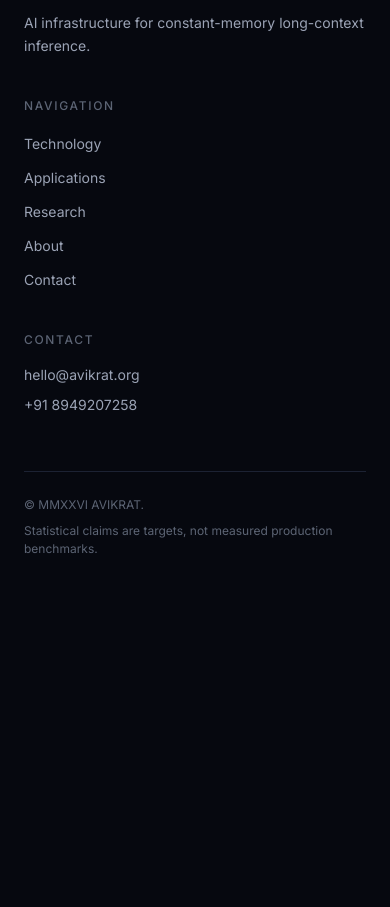
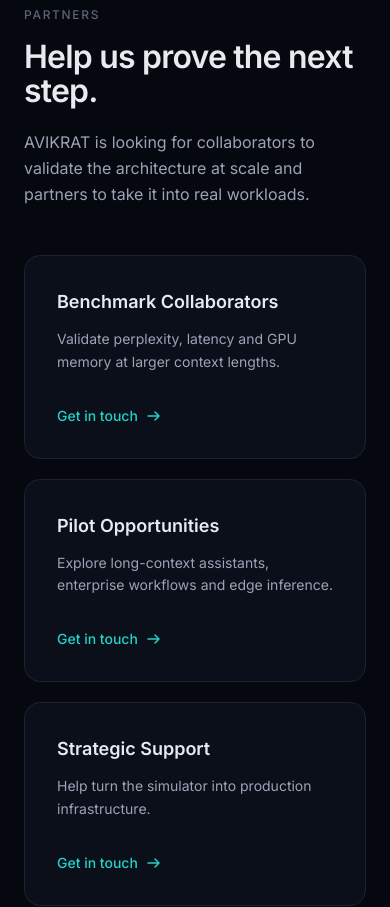
Before and after one commit to Neerajkumhar/Avikrat, a Next.js app: page / in a window 390 px wide. Shown: the part 6600-7507 px from the top of the page. Before the commit the page ends 7214 px from the top, so only its background shows below. Built offline with nearby package versions, Linux system fonts and the light colour scheme.

Commit message:
Add partner CTA cards section to home page

```diff
--- a/src/app/page.tsx
+++ b/src/app/page.tsx
@@ -4,6 +4,7 @@
 import { ScalingSection } from "@/components/sections/home/ScalingSection";
 import { ApplicationsSection } from "@/components/sections/home/ApplicationsSection";
 import { ProofSection } from "@/components/sections/home/ProofSection";
+import { PartnerSection } from "@/components/sections/home/PartnerSection";
 
 export default function Home() {
   return (
@@ -14,6 +15,7 @@
       <ScalingSection />
       <ApplicationsSection />
       <ProofSection />
+      <PartnerSection />
     </main>
   );
 }
--- /dev/null
+++ b/src/components/sections/home/PartnerSection.tsx
@@ -0,0 +1,63 @@
+"use client";
+
+import Link from "next/link";
+import { motion } from "framer-motion";
+import { fadeUp, stagger, viewport } from "@/lib/animations";
+import { SectionHeader } from "@/components/ui/SectionHeader";
+
+const OFFERS = [
+  {
+    title: "Benchmark Collaborators",
+    copy: "Validate perplexity, latency and GPU memory at larger context lengths.",
+  },
+  {
+    title: "Pilot Opportunities",
+    copy: "Explore long-context assistants, enterprise workflows and edge inference.",
+  },
+  {
+    title: "Strategic Support",
+    copy: "Help turn the simulator into production infrastructure.",
+  },
+];
+
+export function PartnerSection() {
+  return (
+    <section aria-labelledby="partner-title" className="container-content py-24 md:py-32 scroll-mt-20">
+      <SectionHeader
+        id="partner-title"
+        eyebrow="Partners"
+        title="Help us prove the next step."
+        copy="AVIKRAT is looking for collaborators to validate the architecture at scale and partners to take it into real workloads."
+      />
+      <motion.ul
+        variants={stagger}
+        initial="hidden"
+        whileInView="show"
+        viewport={viewport}
+        className="mt-12 grid gap-5 md:grid-cols-3"
+      >
+        {OFFERS.map((o) => (
+          <motion.li key={o.title} variants={fadeUp}>
+            <Link
+              href="/contact"
+              className="group flex h-full flex-col justify-between gap-8 rounded-2xl border border-line bg-surface p-8 transition-colors duration-300 hover:border-cyan/50"
+            >
+              <div>
+                <h3 className="text-lg font-semibold text-ink transition-colors duration-300 group-hover:text-cyan">
+                  {o.title}
+                </h3>
+                <p className="mt-3 text-sm leading-relaxed text-soft">{o.copy}</p>
+              </div>
+              <span className="inline-flex items-center gap-2 text-sm font-medium text-cyan">
+                Get in touch
+                <svg width="16" height="16" viewBox="0 0 16 16" fill="none" aria-hidden="true" className="transition-transform duration-300 group-hover:translate-x-1">
+                  <path d="M2 8h11M9 4l4 4-4 4" stroke="currentColor" strokeWidth="1.5" strokeLinecap="round" strokeLinejoin="round" />
+                </svg>
+              </span>
+            </Link>
+          </motion.li>
+        ))}
+      </motion.ul>
+    </section>
+  );
+}
```
